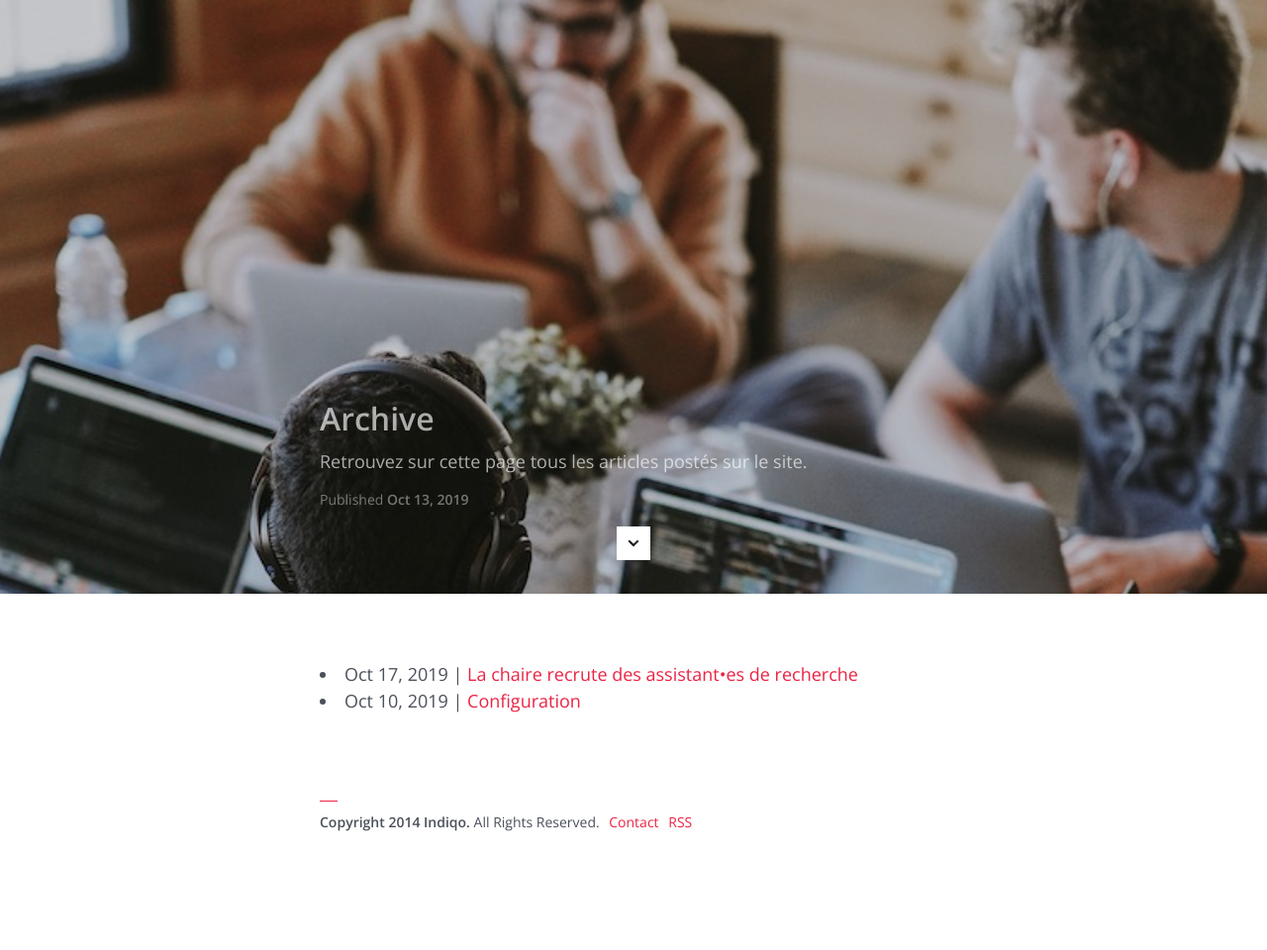
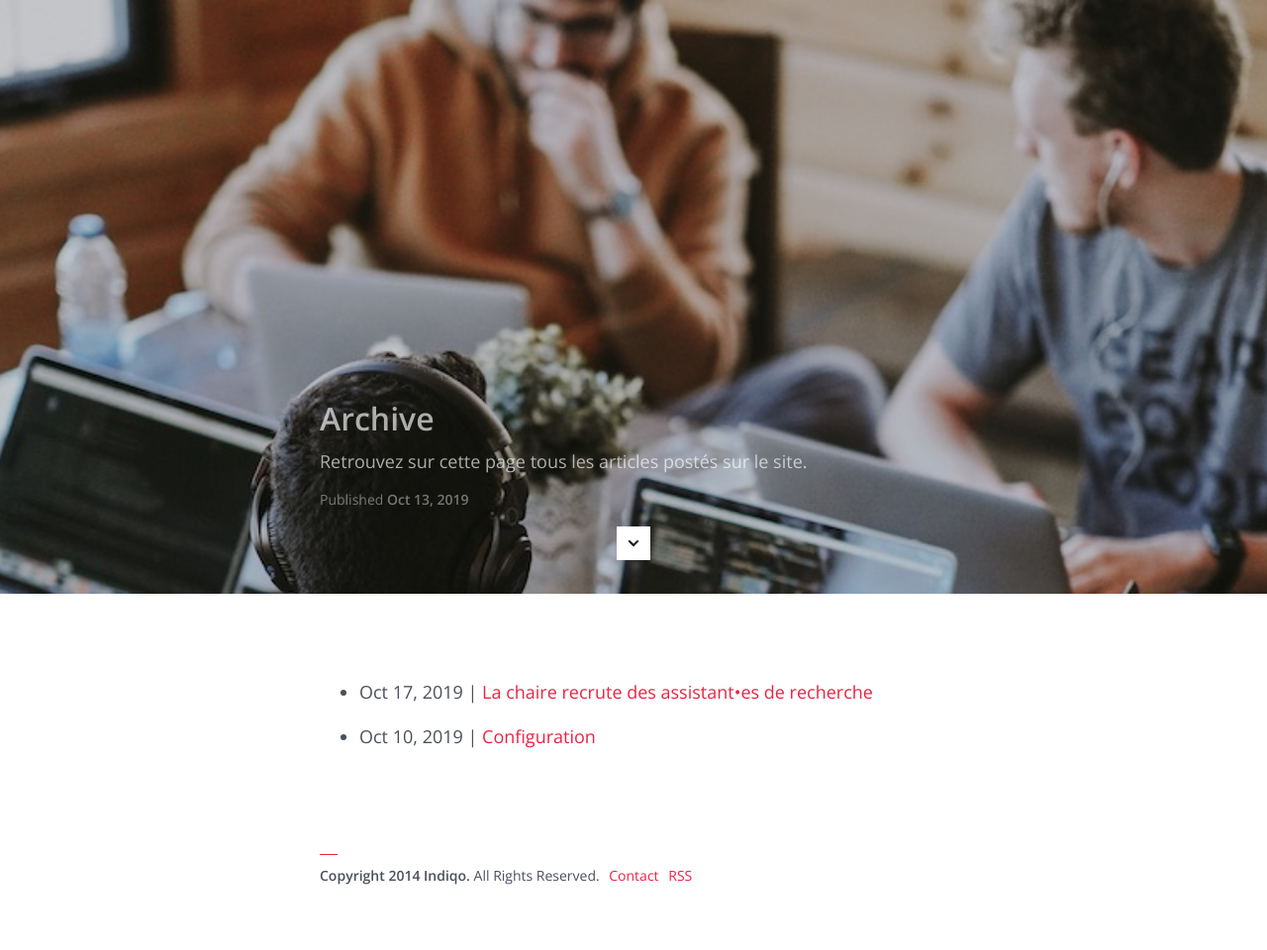
Before and after one commit to gillesbastin/algorithmicsociety, a Jekyll site: the page built from archive.md, in a window 1280 px wide. Shown: the whole page at 99% size. Built offline with Jekyll 4.4.1, drawn with Linux system fonts in a browser that asks for light colours; before the commit the page ends 906 px from its top, so only the background shows below that.

Commit message:
Update archive.md

```diff
--- a/archive.md
+++ b/archive.md
@@ -14,10 +14,12 @@ image: 		    header-1.jpg
 
 <div class="home-page">
         {% for post in site.posts offset: site.pagination + 1 %}
+        <ul class="home-page__post-list">
         <li class="post">
             <span class="date">{{ post.date | date: "%b %-d, %Y" }}</span>
                 |
                 <a class="link" href="{{ post.url }}">{{ post.title }}</a>
         </li>
+        </ul>
         {% endfor %}
 </div>
```
